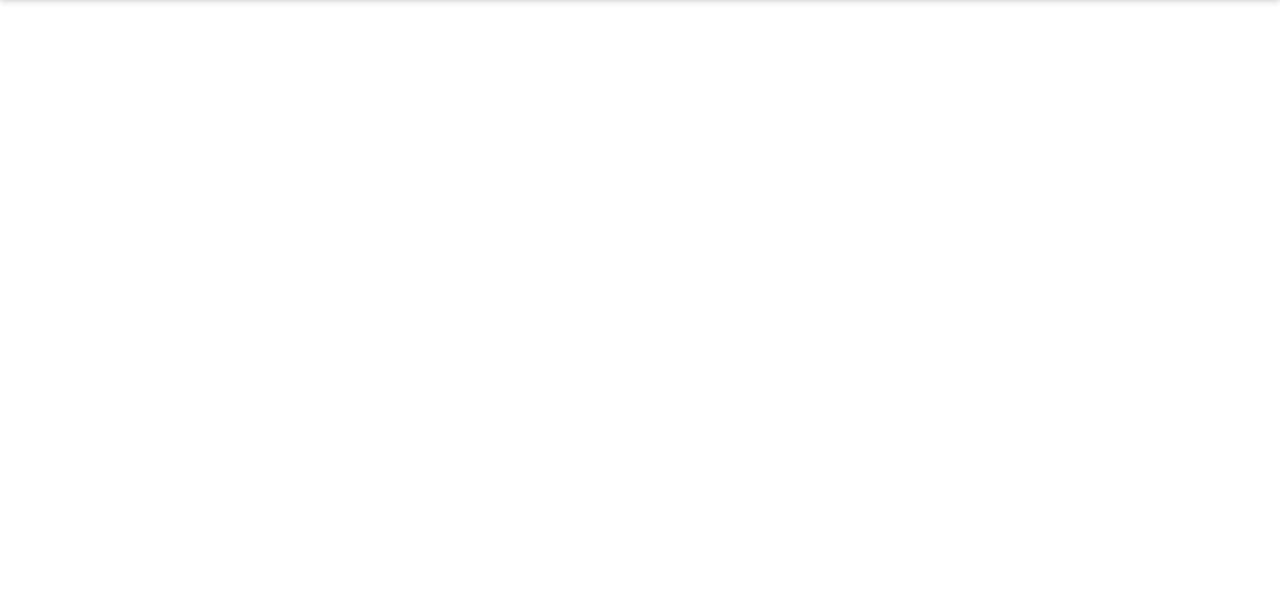
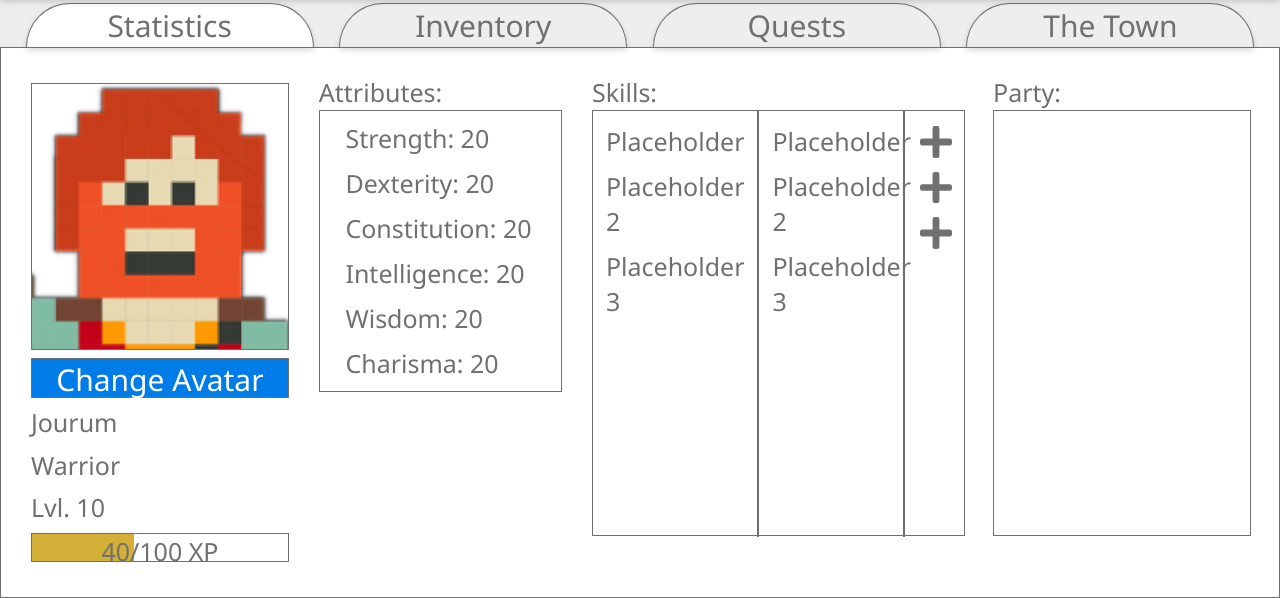
Before and after one commit to JatsaCantWin/QuestRiver, a PHP site: page /public/views/statistics.html in a window 1280 px wide. Shown: the part 203-801 px from the top of the page. Before the commit the page ends 207 px from the top, so only its background shows below. Run offline with PHP 8.4, Linux system fonts and the light colour scheme; grey boxes are pictures that could not be loaded.

Commit message:
Concept for Statistics interface

```diff
--- a/public/css/styleStatistics.css
+++ b/public/css/styleStatistics.css
@@ -11,7 +11,9 @@
 }
 
 .logo {
-    margin: 2vw;
+    padding: 2vw;
+
+    background: #FFFFFF 0 0 no-repeat padding-box;
 }
 
 .top-stats-bar {
@@ -117,3 +119,164 @@
 
     height: 20vh;
 }
+
+.interface {
+    display: flex;
+    flex-direction: column;
+}
+
+.interface-buttons {
+    display: flex;
+    height: 6vh;
+    background: #EEEEEE 0 0 no-repeat padding-box;
+    z-index: -1;
+
+    justify-content: space-evenly;
+}
+
+.interface-button {
+    margin-top: 0.5vh;
+    background: #EEEEEE 0 0 no-repeat padding-box;
+    box-shadow: 0 3px 6px #00000029;
+    border: 1px solid #707070;
+    border-top-left-radius: 44px;
+    border-top-right-radius: 44px;
+
+    width: 22.5vw;
+    overflow: hidden;
+
+    font: normal normal normal 30px/40px Segoe UI;
+    letter-spacing: 0;
+    color: #707070;
+    z-index: -10;
+    border-bottom: none;
+}
+
+.active-button {
+    background: #FFFFFF 0 0 no-repeat padding-box;
+}
+
+.interface-page {
+    display: flex;
+    align-items: center;
+    justify-content: space-evenly;
+
+    height: 68.6vh;
+
+    font: normal normal normal 25px/35px Segoe UI;
+    box-shadow: 0 3px 6px #00000029;
+    border: 1px solid #707070;
+    color: #707070;
+}
+
+.interface-stats-column {
+    display: flex;
+    flex-direction: column;
+    justify-content: space-evenly;
+
+    height: 90%;
+}
+
+.interface-avatar {
+    border: 1px solid #707070;
+}
+
+.button-change-avatar {
+    background: #007CE8 0% 0% no-repeat padding-box;
+    border: 1px solid #707070;
+
+    height: 5vh;
+
+    font: normal normal normal 30px/40px Segoe UI;
+    letter-spacing: 0px;
+    color: #FFFFFF;
+}
+
+.interface-attributes {
+    display: flex;
+    flex-direction: column;
+
+    height: 90%;
+    width: 19vw;
+}
+
+.list-attributes {
+    display: flex;
+    flex-direction: column;
+
+    height: 35vh;
+    justify-content: space-evenly;
+
+    border: 1px solid #707070;
+}
+
+.label-attribute {
+    margin-left: 2vw;
+}
+
+.interface-skills {
+    height: 90%;
+    width: 29vw;
+}
+
+.interface-skill-box {
+    display: flex;
+    justify-content: flex-start;
+
+    width: 29vw;
+    height: 53vh;
+    border: 1px solid #707070;
+}
+
+.interface-skill-skillname {
+    display: flex;
+    flex-direction: column;
+
+    margin: 1vh;
+    width: 15vw;
+}
+
+.interface-skill-level {
+    display: flex;
+    flex-direction: column;
+
+    margin: 1vh;
+    width: 10vw;
+}
+
+.interface-skill-buttonsadd {
+    display: flex;
+    flex-direction: column;
+    align-content: center;
+
+    margin: 1vh;
+    height: 3.8vh;
+    width: 3.8vw;
+}
+
+.interface-skill-label {
+    margin: 5px;
+}
+
+.interface-skill-buttonadd {
+    margin: 7px;
+}
+
+.vertical-line {
+    height: 100%;
+    border: 1px solid #707070;
+}
+
+.interface-party {
+    height: 90%;
+    width: 20vw;
+}
+
+.interface-party-box {
+    display: flex;
+    justify-content: flex-start;
+
+    width: 20vw;
+    height: 53vh;
+    border: 1px solid #707070;
+}
--- a/public/views/statistics.html
+++ b/public/views/statistics.html
@@ -52,5 +52,53 @@
             </div>
         </div>
     </div>
+    <div class = "interface">
+        <div class = "interface-buttons">
+            <button class = "active-button interface-button">Statistics</button>
+            <button class = "interface-button">Inventory</button>
+            <button class = "interface-button">Quests</button>
+            <button class = "interface-button">The Town</button>
+        </div>
+        <div class = "interface-page">
+            <div class = "interface-stats-column">
+                <img class ="interface-avatar" src="../img/avatarplaceholder.png" alt="Avatar">
+                <button class = "button-change-avatar">Change Avatar</button>
+                <label>Jourum</label>
+                <label>Warrior</label>
+                <label>Lvl. 10</label>
+                <div class = "stat-bar">
+                    <div class = "level-bar-completed"></div>
+                    <label class = "label-bar-amount">40/100 XP</label>
+                </div>
+            </div>
+            <div class ="interface-attributes">
+                <label>Attributes:</label>
+                <div class="list-attributes">
+                    <label class = "label-attribute">Strength: 20</label>
+                    <label class = "label-attribute">Dexterity: 20</label>
+                    <label class = "label-attribute">Constitution: 20</label>
+                    <label class = "label-attribute">Intelligence: 20</label>
+                    <label class = "label-attribute">Wisdom: 20</label>
+                    <label class = "label-attribute">Charisma: 20</label>
+                </div>
+            </div>
+            <div class ="interface-skills">
+                <label>Skills:</label>
+                <div class = "interface-skill-box">
+                    <div class = "interface-skill-skillname"><label class = "interface-skill-label">Placeholder</label><label class = "interface-skill-label">Placeholder 2</label><label class = "interface-skill-label">Placeholder 3</label></div>
+                    <div class = "vertical-line"></div>
+                    <div class = "interface-skill-level"><label class = "interface-skill-label">Placeholder</label><label class = "interface-skill-label">Placeholder 2</label><label class = "interface-skill-label">Placeholder 3</label></div>
+                    <div class = "vertical-line"></div>
+                    <div class = "interface-skill-buttonsadd"><img class = "interface-skill-buttonadd" src="../img/buttonadd.svg" alt="Add"><img class = "interface-skill-buttonadd" src="../img/buttonadd.svg" alt="Add"><img class = "interface-skill-buttonadd" src="../img/buttonadd.svg" alt="Add"></div>
+                </div>
+            </div>
+            <div class = "interface-party">
+                <label>Party:</label>
+                <div class = "interface-party-box">
+
+                </div>
+            </div>
+        </div>
+    </div>
 </body>
 </html>
```
Also changed, not shown: public/img/buttonadd.svg (added).
